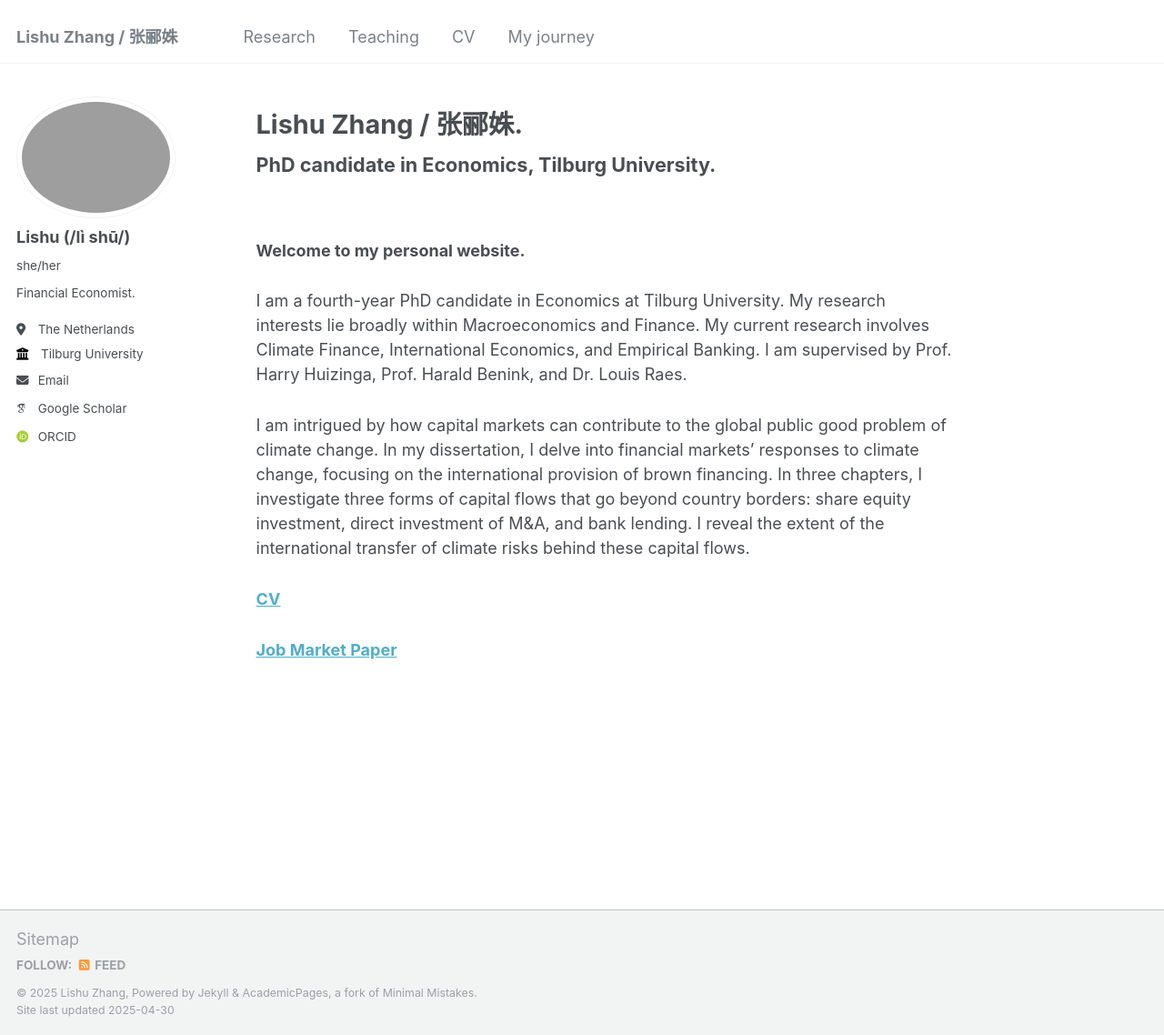
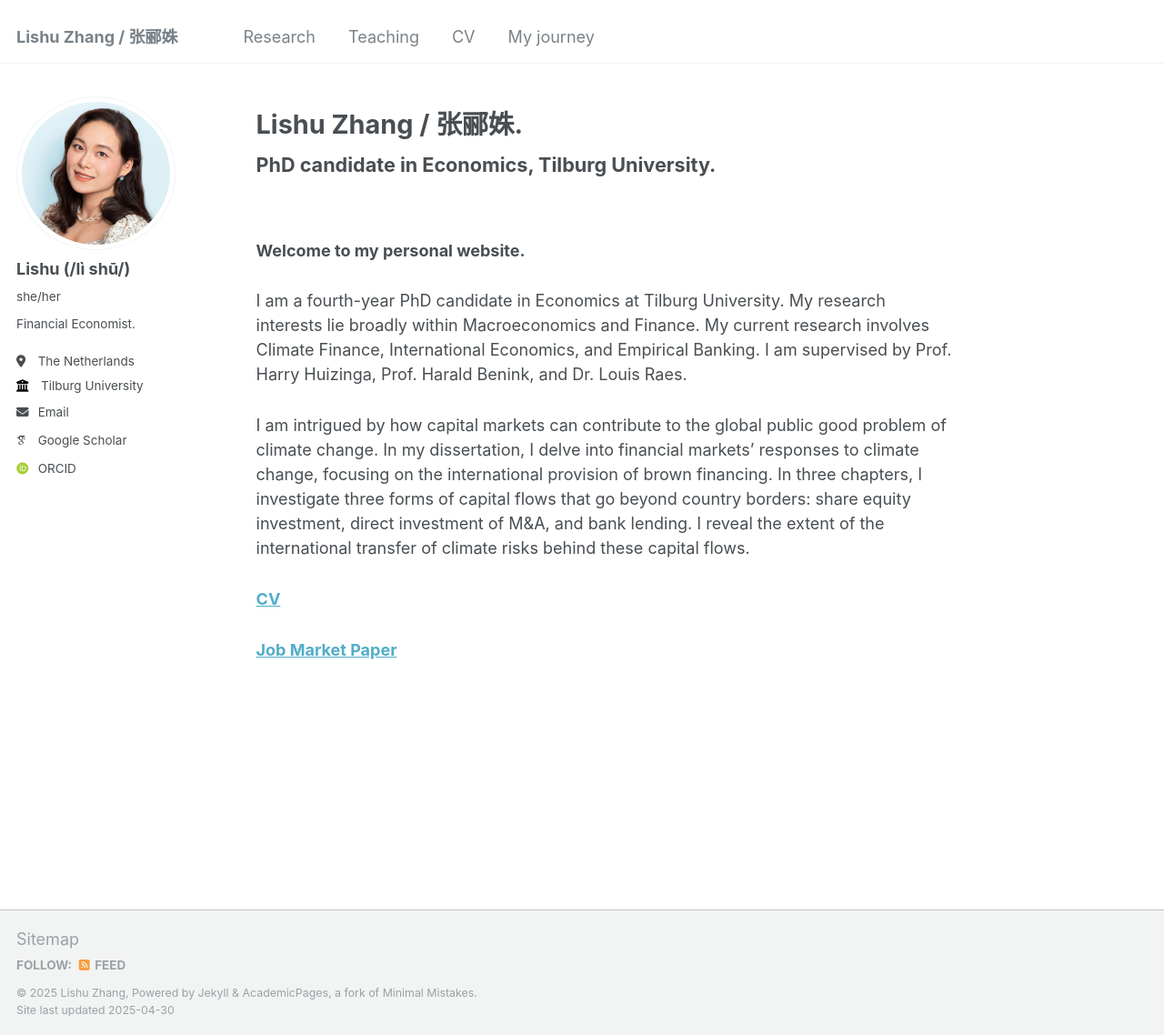
Before and after one commit to LishuZ/LishuZ.github.io, a Jekyll site: the page built from _pages/about.md, in a window 1280 px wide and 1138 px high. Shown: the whole window at 91% size. Built offline with Jekyll 4.4.1, drawn with Linux system fonts in a browser that asks for light colours; some web fonts are replaced.

Commit message:
Update _config.yml

```diff
--- a/_config.yml
+++ b/_config.yml
@@ -21,7 +21,7 @@ repository               : "LishuZ.github.io"
 #               Additional customization can be done by editing /_includes/author-profile.html
 author:
   # Biographic information
-  avatar           : "ProfilePic3.png"
+  avatar           : "newpic.jpg"
   name             : "Lishu (/lì shū/)"
   pronouns         : "she/her"  # example: "she/her"
   bio              : "Financial Economist."
```
